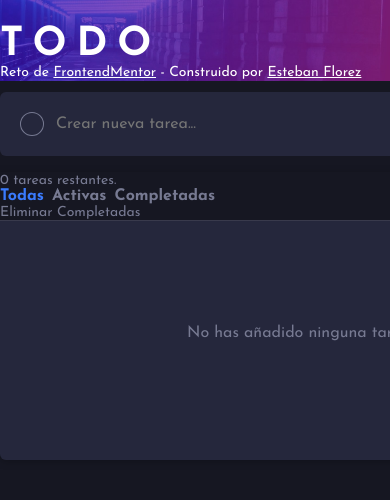
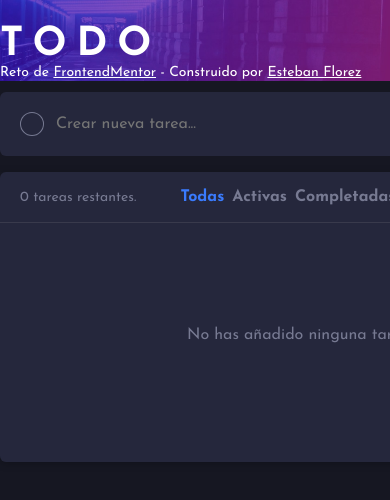
Before and after one commit to esteban-florez/todo-app, a React (Create React App) app: page / in a window 390 px wide. Shown: the top 500 px of the page. Built offline with nearby package versions, Linux system fonts and the light colour scheme.

Commit message:
arreglar display de filtros en mobile y desktop

```diff
--- a/src/App/AppUI.js
+++ b/src/App/AppUI.js
@@ -2,20 +2,16 @@ import React from 'react';
 import { TodoHeader } from '../TodoHeader/TodoHeader';
 import { TodoList } from '../TodoList/TodoList';
 import { FiltersPanel } from '../FiltersPanel/FiltersPanel';
-import { AppContext } from '../AppProvider/AppProvider';
 import { TodoForm } from '../TodoForm/TodoForm';
 import './AppUI.css';
 
 const AppUI = () => {
-  const { display } = React.useContext(AppContext);
-
   return (
     <div className='App'>
       <TodoHeader />
       <TodoForm />
+      <FiltersPanel />
       <TodoList />
-      {display === 'mobile' &&
-        <FiltersPanel />}
       {/* <p className='App-bottom-text'>
         Drag and drop to reorder list
       </p> */}
--- a/src/Filters/Filters.css
+++ b/src/Filters/Filters.css
@@ -1,13 +1,21 @@
 .Filters {
   display: flex;
   gap: .5rem;
-  width: 160px;
   height: 100%;
+  width: max-content;
   justify-content: space-evenly;
 }
 
+.Filters--desktop {
+  display: none;
+}
+
 @media (min-width: 376px) {
-  .Filters {
-    width: max-content;
+  .Filters--mobile {
+    display: none;
+  }
+
+  .Filters--desktop {
+    display: flex;
   }
 }
--- a/src/Filters/Filters.js
+++ b/src/Filters/Filters.js
@@ -3,7 +3,7 @@ import { AppContext } from '../AppProvider/AppProvider';
 import { Button } from '../Button/Button';
 import './Filters.css';
 
-function Filters() {
+function Filters({ display }) {
   const { setCurrentFilter, currentFilter } = React.useContext(AppContext);
 
   const filters = [
@@ -22,7 +22,7 @@ function Filters() {
   ];
 
   return (
-    <nav className='Filters'>
+    <nav className={`Filters Filters--${display}`}>
       {filters.map(({ filter, text }) => (
         <Button key={filter} type='button' click={() => setCurrentFilter(filter)} selected={filter === currentFilter} size='lg'>{text}</Button>
       ))}
--- a/src/FiltersPanel/FiltersPanel.css
+++ b/src/FiltersPanel/FiltersPanel.css
@@ -10,3 +10,9 @@
   padding: 0 20px;
   box-shadow: rgba(0, 0, 0, 0.24) 0px 3px 8px;
 }
+
+@media (min-width: 376px) {
+  .FiltersPanel {
+    display: none;
+  }
+}
--- a/src/FiltersPanel/FiltersPanel.js
+++ b/src/FiltersPanel/FiltersPanel.js
@@ -5,7 +5,7 @@ import './FiltersPanel.css';
 const FiltersPanel = () => {
   return (
     <div className='FiltersPanel'>
-      <Filters />
+      <Filters display="mobile" />
     </div>
   );
 };
--- a/src/TodoList/TodoList.js
+++ b/src/TodoList/TodoList.js
@@ -7,7 +7,7 @@ import { TodoItem } from '../TodoItem/TodoItem';
 import './TodoList.css';
 
 const TodoList = () => {
-  const { display, currentFilter, todos, leftTodos, completedTodos, clearCompleted } = React.useContext(AppContext);
+  const { currentFilter, todos, leftTodos, completedTodos, clearCompleted } = React.useContext(AppContext);
   let displayedTodos = null;
   let emptyMessage = '';
 
@@ -29,9 +29,9 @@ const TodoList = () => {
 
   return (
     <div className='TodoList-container'>
-      <div className='TodoList-footer'>
+      <div className='TodoList-header'>
         <LeftTodos />
-        {(display === 'desktop') && <Filters />}
+        <Filters display="desktop" />
         <Button click={clearCompleted} type='button' size='sm'>Eliminar Completadas</Button>
       </div>
       {displayedTodos.length === 0 ? (
@@ -43,7 +43,7 @@ const TodoList = () => {
         {displayedTodos.map(
           todo => (
             <TodoItem
-              key={todo.text}
+              key={todo.id}
               completed={todo.completed}
             >
               {todo.text}
```
